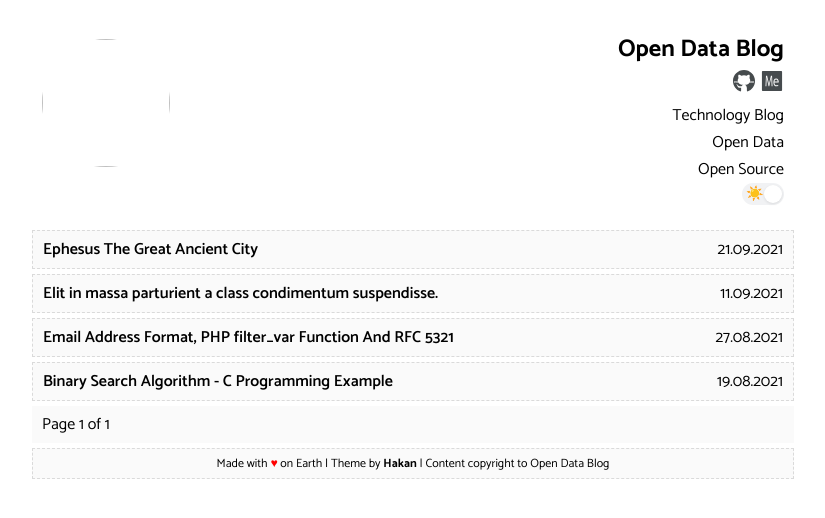
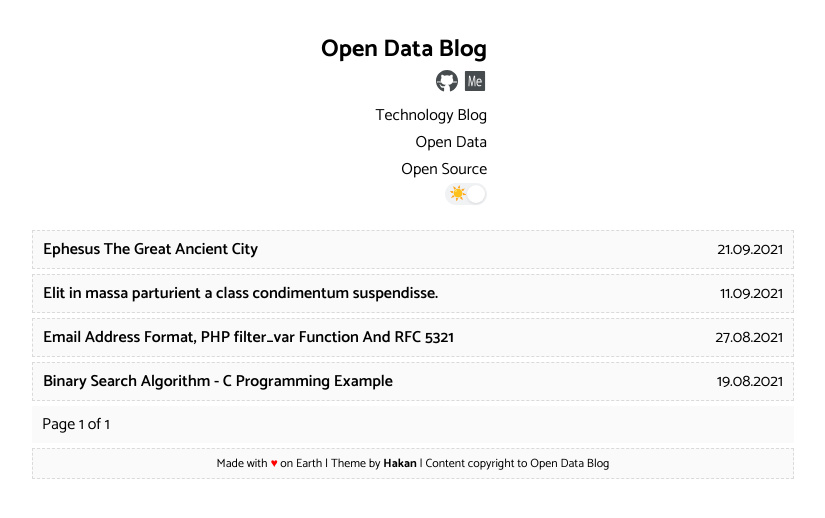
Before and after one commit to opendatablog/opendatablog.github.io, a Jekyll site: the page built from index.html, in a window 1280 px wide. Shown: the top 518 px of the page, without its empty margins (227-1052 px from the left). Built offline with Jekyll 4.4.1, drawn with Linux system fonts in a browser that asks for light colours; the list of posts is cut into pages by our own code.

Commit message:
Update default.html

```diff
--- a/_layouts/default.html
+++ b/_layouts/default.html
@@ -1,7 +1,7 @@
 {% include header.html %}
 <div class="container">
 	<div class="profile">
-		<a href="{{ site.url }}"><img src="{{site.author.picture}}" class="profile-image"></a>
+		<!-- <a href="{{ site.url }}"><img src="{{site.author.picture}}" class="profile-image"></a> -->
 		<div class="profile-about">
 			<a href="{{ site.url }}"><h2 style="margin-bottom: 0; font-weight: 700;">{{site.author.name}}</h2></a>
 			{% if site.author.facebook %}
```
